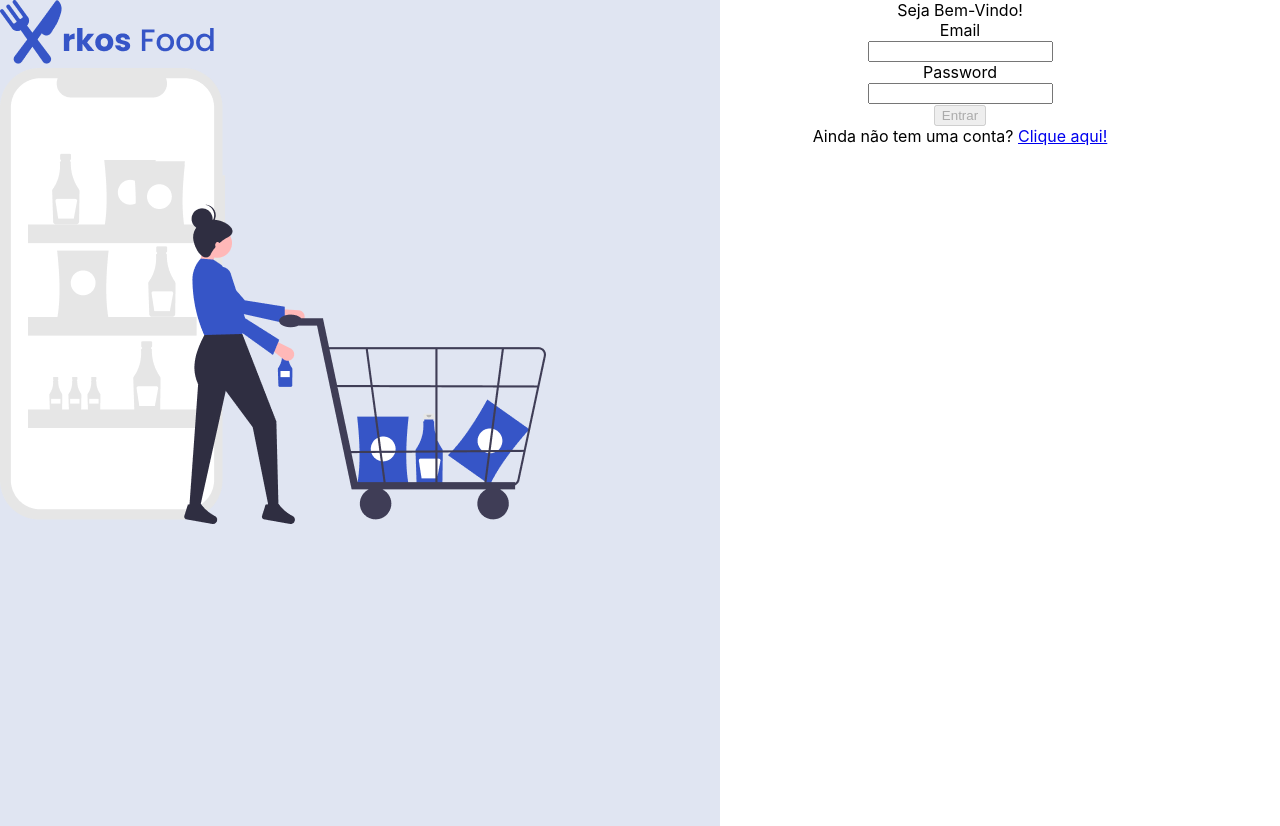
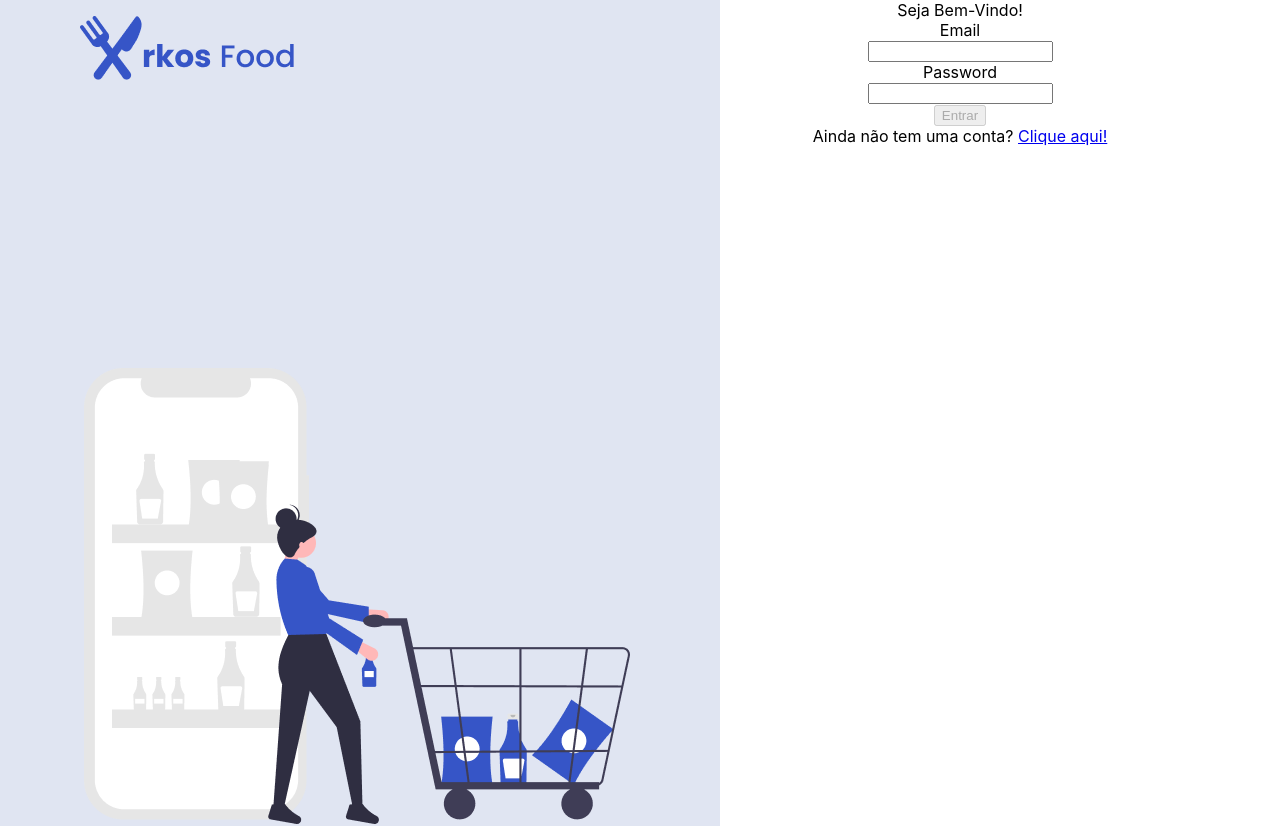
Before and after one commit to SamuelPPlab/Arkos-Food, a React (Create React App) app: page / in a window 1280 px wide. Shown: the top 826 px of the page. Built offline with nearby package versions, Linux system fonts and the light colour scheme.

Commit message:
Imagens do logo e carrinho posicionadas corretamente.

```diff
--- a/src/pages/Login.jsx
+++ b/src/pages/Login.jsx
@@ -49,9 +49,9 @@ const Login = () => {
 
   const arkosFoodIMG = <img src={ArkosFood} alt="Arkos logo" />;
   const forkAnkdKnifeIMG = <img src={ForkAndKnife} alt="Fork And Knife" style={{ position: 'relative' }} />;
-  const fullArkosLogo = <div style={{ position: 'relative' }}>{forkAnkdKnifeIMG}{arkosFoodIMG}</div>;
+  const fullArkosLogo = <div style={{ position: 'relative', marginTop: '16px', marginLeft: '80px' }}>{forkAnkdKnifeIMG}{arkosFoodIMG}</div>;
   const backgroundRectangleIMG = <img src={LeftLoginRectangle} alt="background" style={{ position: 'absolute' }} />;
-  const shoppingCartIMG = <img src={ShoppingCart} alt="Shopping Cart" style={{ position: 'relative' }} />;
+  const shoppingCartIMG = <img src={ShoppingCart} alt="Shopping Cart" style={{ position: 'relative', marginTop: '284px', marginLeft: '84px' }} />;
 
   const noAccount = <div>
     Ainda não tem uma conta? <Link to="/signup">Clique aqui!</Link>
```
